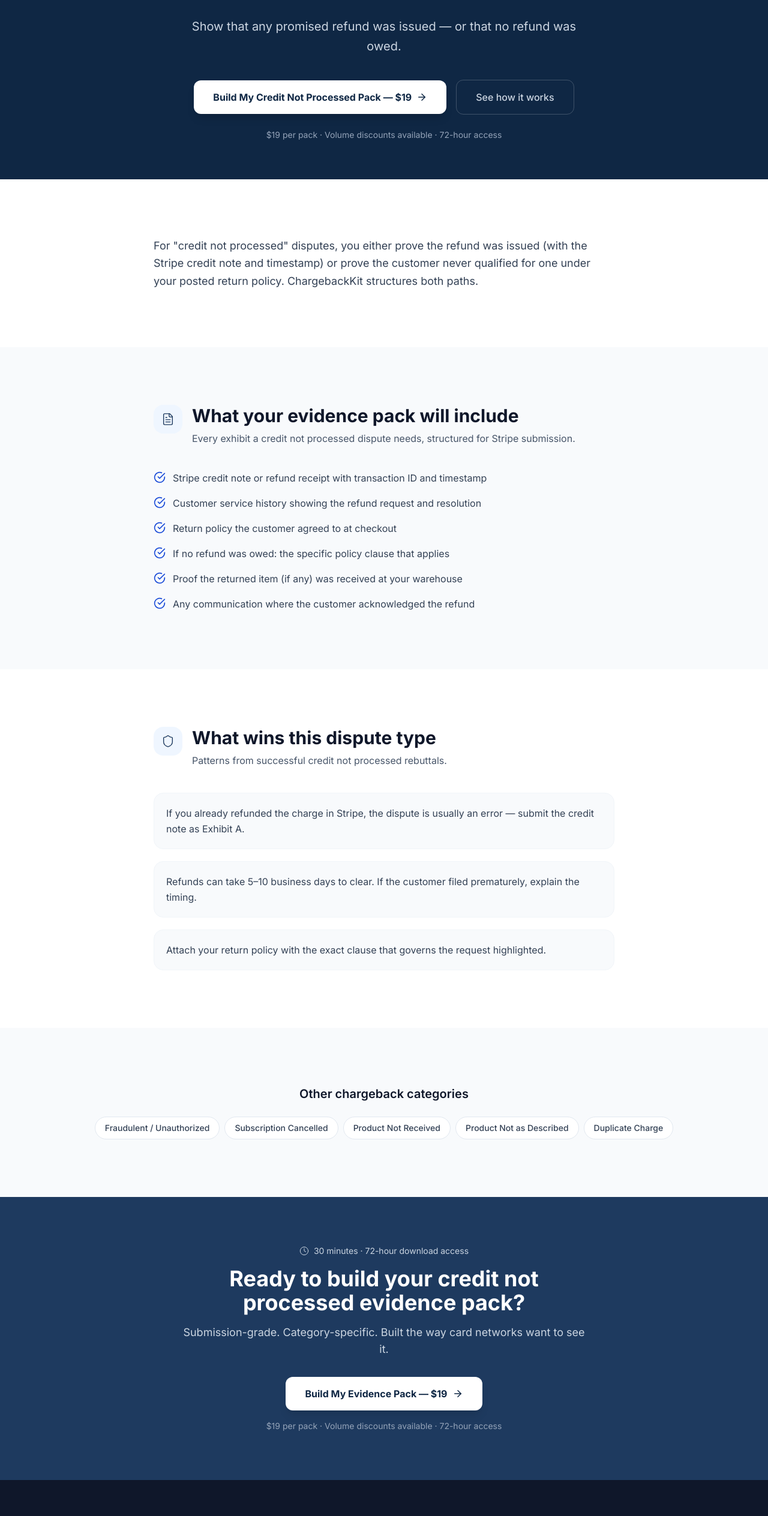
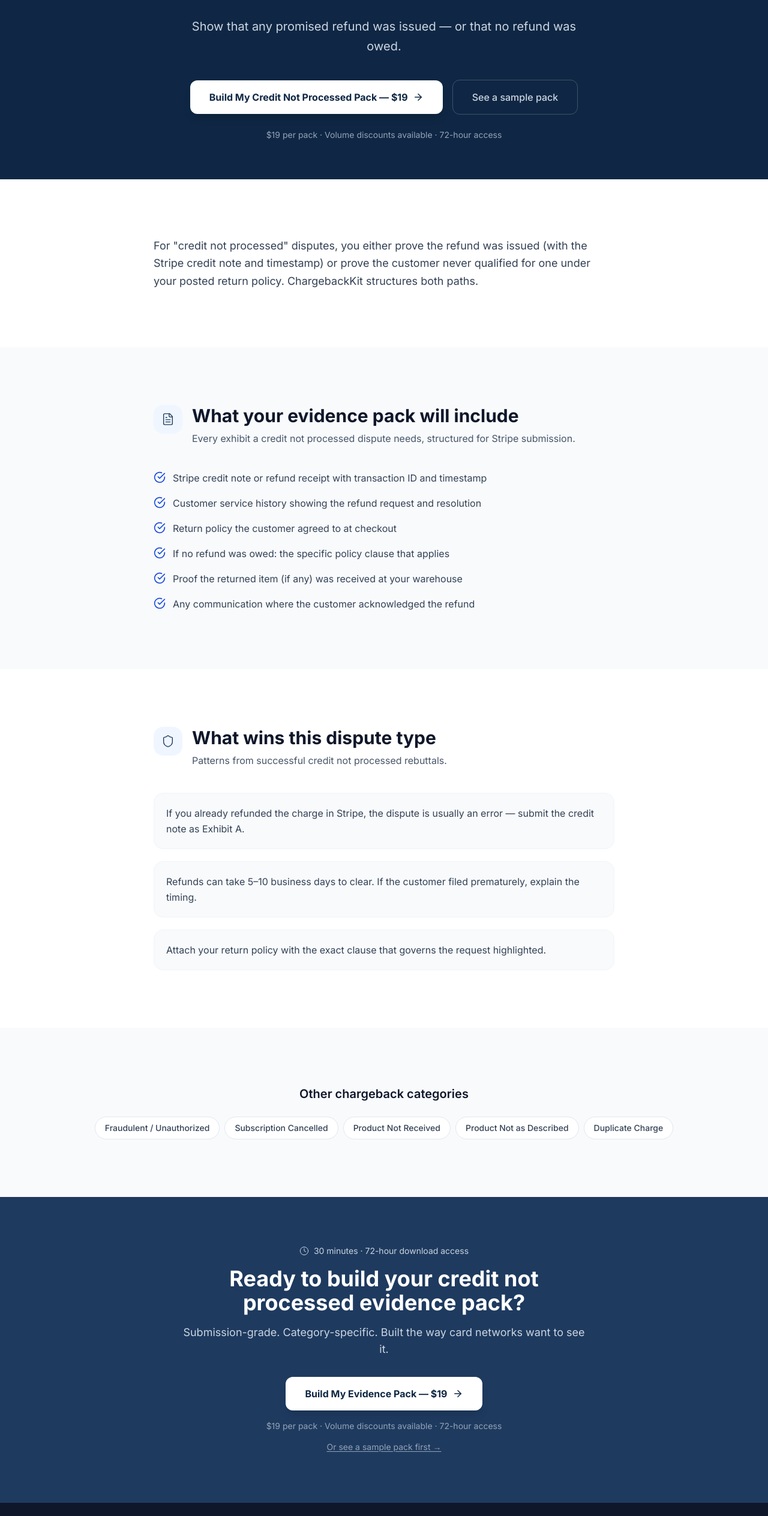
Before and after one commit to mattmcallister-create/chargeback-evidence-pack, a Next.js app: page /chargeback/credit-not-processed/ in a window 1280 px wide. Shown: the part 269-2797 px from the top of the page at 60% size. Built offline with nearby package versions, Linux system fonts and the light colour scheme; no server answers.

Commit message:
feat(cro): wire /preview into all 6 chargeback category pages via [slug] template

```diff
--- a/app/(marketing)/chargeback/[slug]/page.tsx
+++ b/app/(marketing)/chargeback/[slug]/page.tsx
@@ -228,10 +228,10 @@ export default function CategoryPage({ params }: { params: { slug: string } }) {
               <ArrowRight size={18} />
             </Link>
             <Link
-              href="/how-it-works/"
+              href="/preview"
               className="inline-flex items-center gap-2 text-slate-300 border border-white/20 font-medium text-base px-8 py-4 rounded-lg hover:bg-white/5 hover:border-white/40 transition-colors"
             >
-              See how it works
+              See a sample pack
             </Link>
           </div>
           <p className="text-sm text-slate-400">
@@ -352,6 +352,14 @@ export default function CategoryPage({ params }: { params: { slug: string } }) {
           <p className="mt-4 text-sm text-slate-400">
             $19 per pack · Volume discounts available · 72-hour access
           </p>
+          <p className="mt-3">
+            <Link
+              href="/preview"
+              className="text-sm text-slate-400 hover:text-white underline underline-offset-2 transition-colors"
+            >
+              Or see a sample pack first →
+            </Link>
+          </p>
         </div>
       </section>
     </>
```
